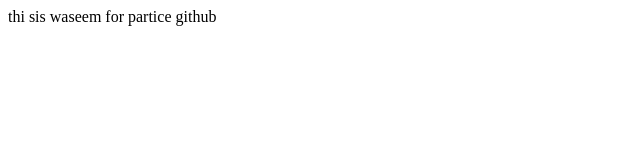
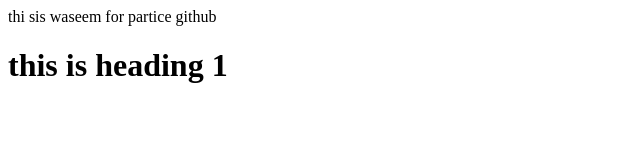
Before and after one commit to waseemrizi/spdemo, a plain HTML site: page index.html in a window 1280 px wide. Shown: the whole page, without its empty margins (0-640 px from the left). Drawn offline with Linux system fonts and the light colour scheme.

```diff
--- a/index.html
+++ b/index.html
@@ -1 +1,2 @@
 <p>thi sis waseem for partice github</p>
+<h1>this is heading 1</h1>
```
Also changed, not shown: 1 other file.
